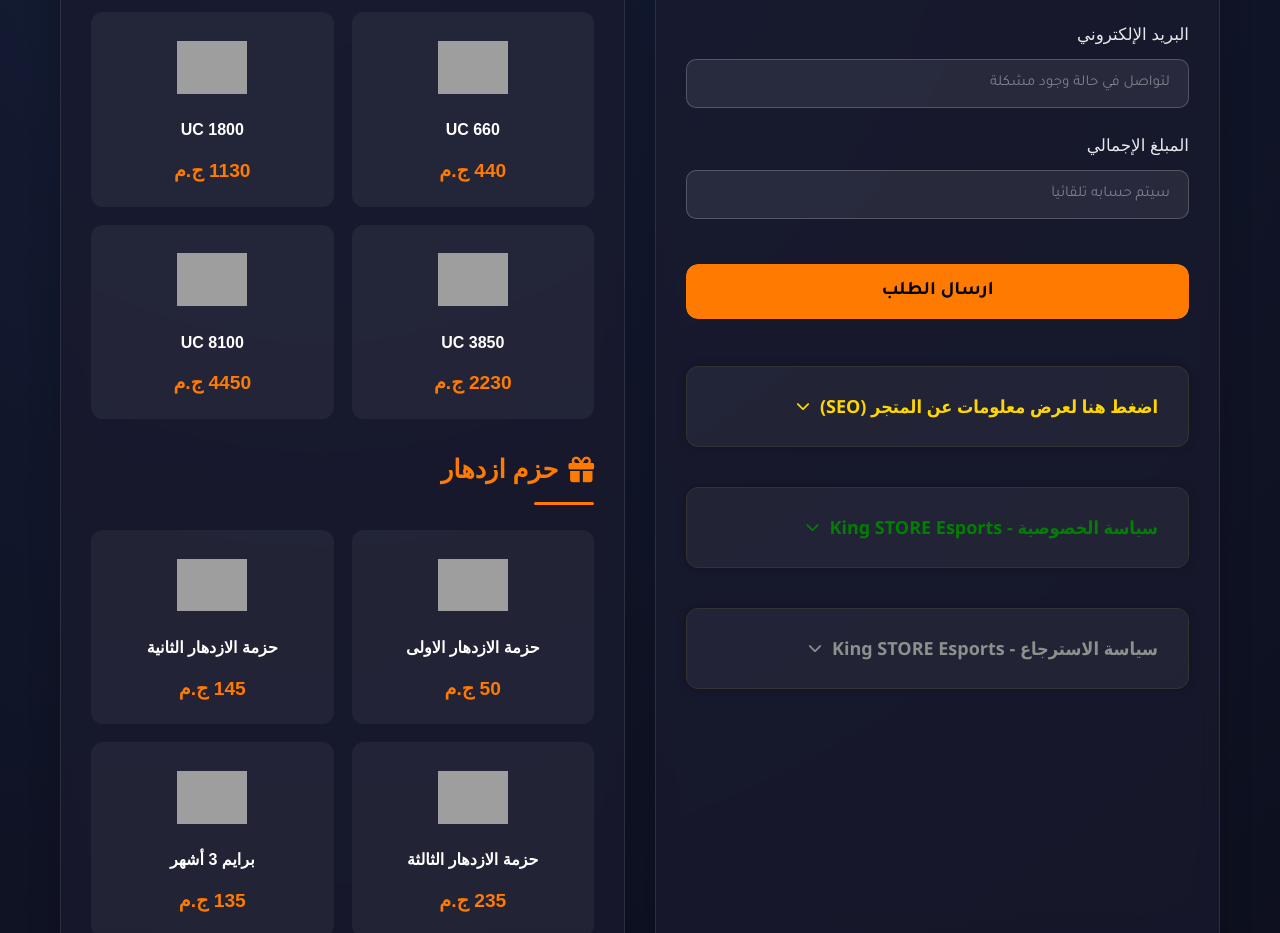
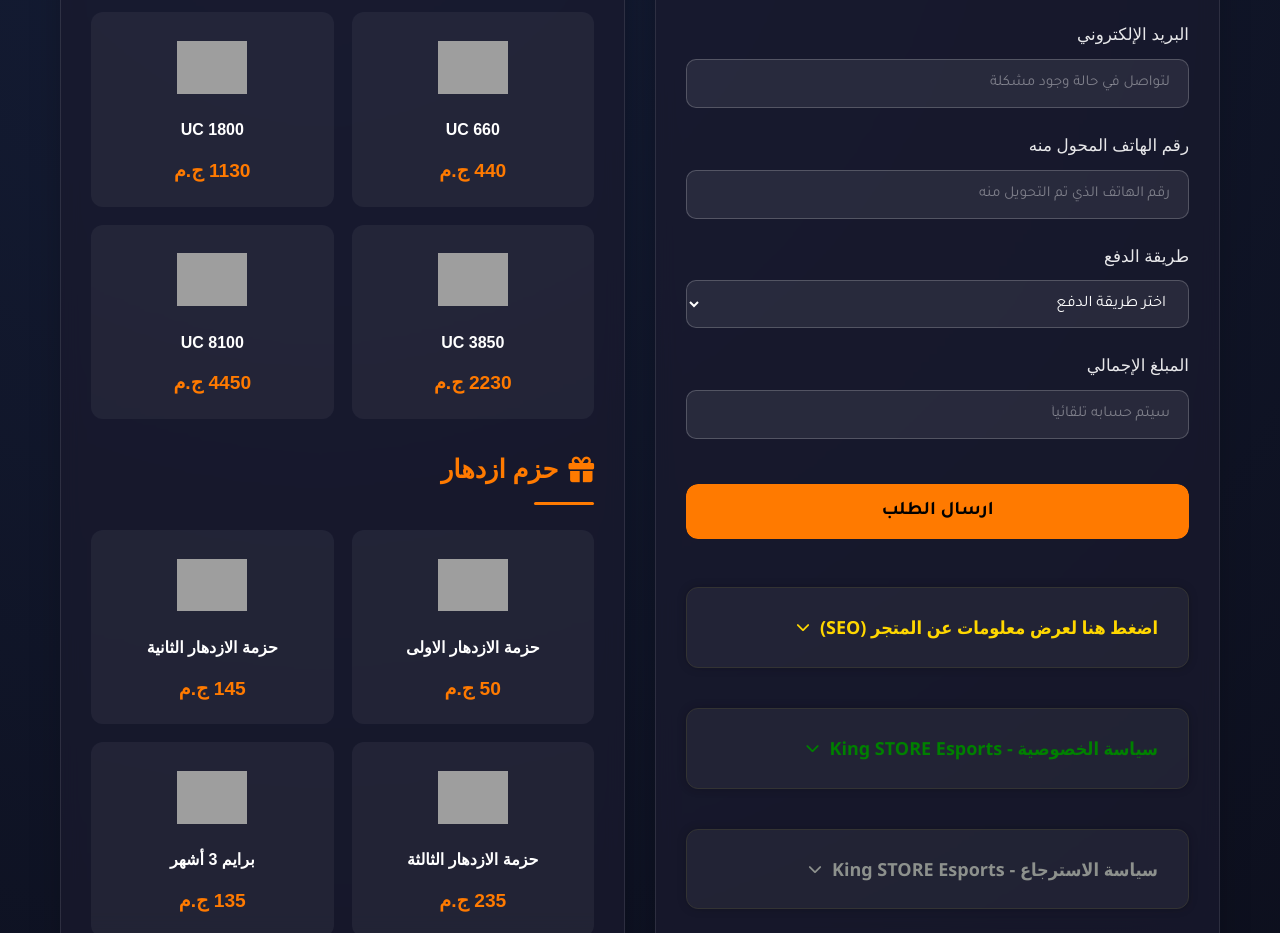
Before and after one commit to johnlatif16/king-store-esport, a website: page public/index.html in a window 1280 px wide. Shown: the part 820-1753 px from the top of the page. Drawn offline with Linux system fonts and the light colour scheme; grey boxes are pictures that could not be loaded.

Commit message:
Update index.html

```diff
--- a/public/index.html
+++ b/public/index.html
@@ -1325,6 +1325,22 @@
           <div class="form-group">
             <label for="email">البريد الإلكتروني</label>
             <input type="email" id="email" class="form-control" placeholder="لتواصل في حالة وجود مشكلة" required>
+          </div>
+
+          <div class="form-group">
+            <label for="payerPhone">رقم الهاتف المحول منه</label>
+            <input type="text" id="payerPhone" class="form-control" placeholder="رقم الهاتف الذي تم التحويل منه" required>
+          </div>
+
+          <div class="form-group">
+            <label for="paymentMethod">طريقة الدفع</label>
+            <select id="paymentMethod" class="form-control" required>
+              <option value="">اختر طريقة الدفع</option>
+              <option value="vodafone_cash">فودافون كاش</option>
+              <option value="orange_money">اورانج ماني</option>
+              <option value="etisalat_cash">اتصالات كاش</option>
+              <option value="we_pay">وي pay</option>
+            </select>
           </div>
 
           <div class="form-group">
@@ -1739,7 +1755,10 @@
         email: document.getElementById('email').value,
         ucAmount: selectedUC ? selectedUC.dataset.value : "",
         bundle: selectedBundle ? selectedBundle.dataset.value : "",
-        totalAmount: document.getElementById('totalAmount').value.replace(" ج.م", "")
+        totalAmount: document.getElementById('totalAmount').value.replace(" ج.م", ""),
+        transactionId: "يدوي-" + Date.now(), // إنشاء معرّف فريد
+        payerPhone: document.getElementById('payerPhone').value,
+        paymentMethod: document.getElementById('paymentMethod').value
       };
 
       const btn = e.target.querySelector('button');
```
